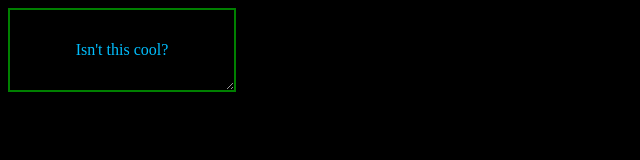
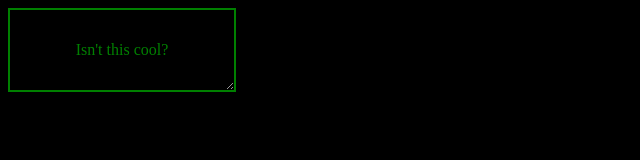
Before and after one commit to kdgoudy/resize, a plain HTML site: page index.html in a window 1280 px wide. Shown: the whole page, without its empty margins (0-640 px from the left). Drawn offline with Linux system fonts and the light colour scheme.

Commit message:
Update style.css

```diff
--- a/style.css
+++ b/style.css
@@ -5,7 +5,7 @@ body {
 .resizable {
     height: 5rem;
     width: 14rem;
-    color: deepskyblue;
+    color: green;
     border: 2px solid green;
     display: flex;
     justify-content: center;
```
